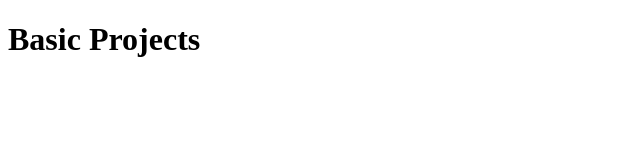
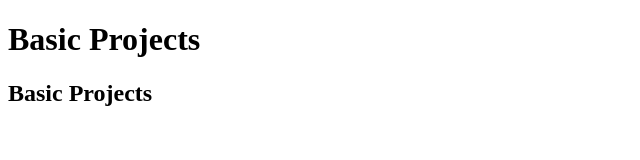
Before and after one commit to abbasideev/basic-projects, a plain HTML site: page index.html in a window 1280 px wide. Shown: the whole page, without its empty margins (0-640 px from the left). Drawn offline with Linux system fonts and the light colour scheme.

Commit message:
create h2

```diff
--- a/index.html
+++ b/index.html
@@ -3,9 +3,10 @@
   <head>
     <meta charset="UTF-8" />
     <meta name="viewport" content="width=device-width, initial-scale=1.0" />
-    <title>Basic Projects</title>
+    <title>basic projects</title>
   </head>
   <body>
     <h1>Basic Projects</h1>
+    <h2>Basic Projects</h2>
   </body>
 </html>
```
